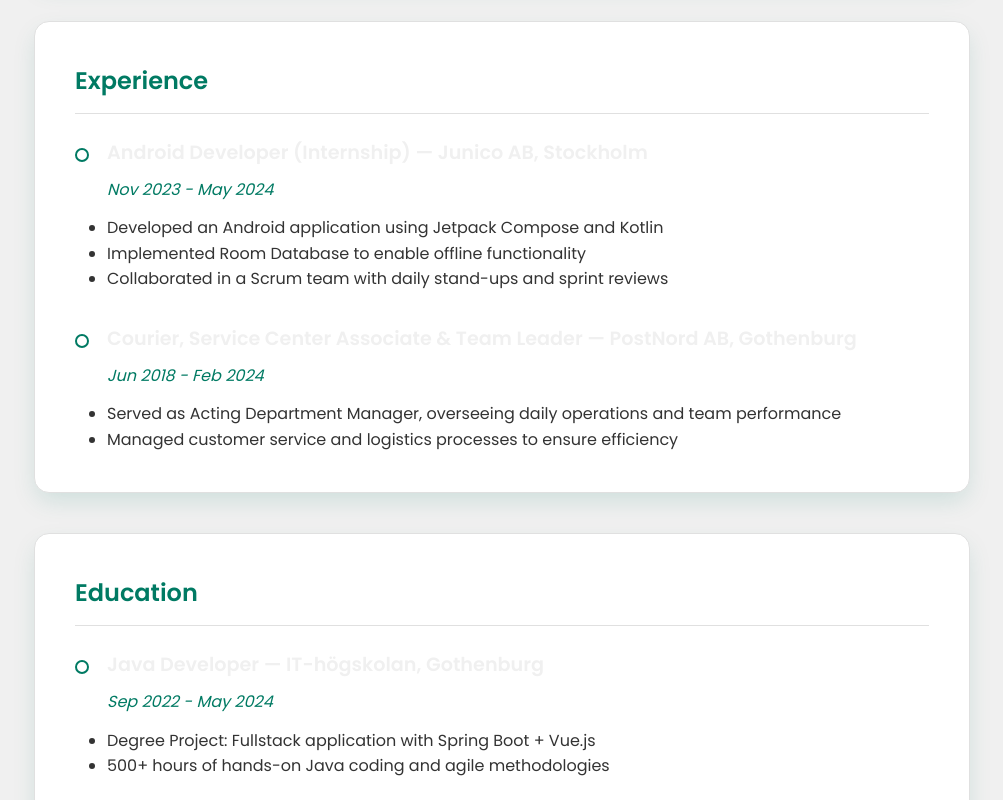
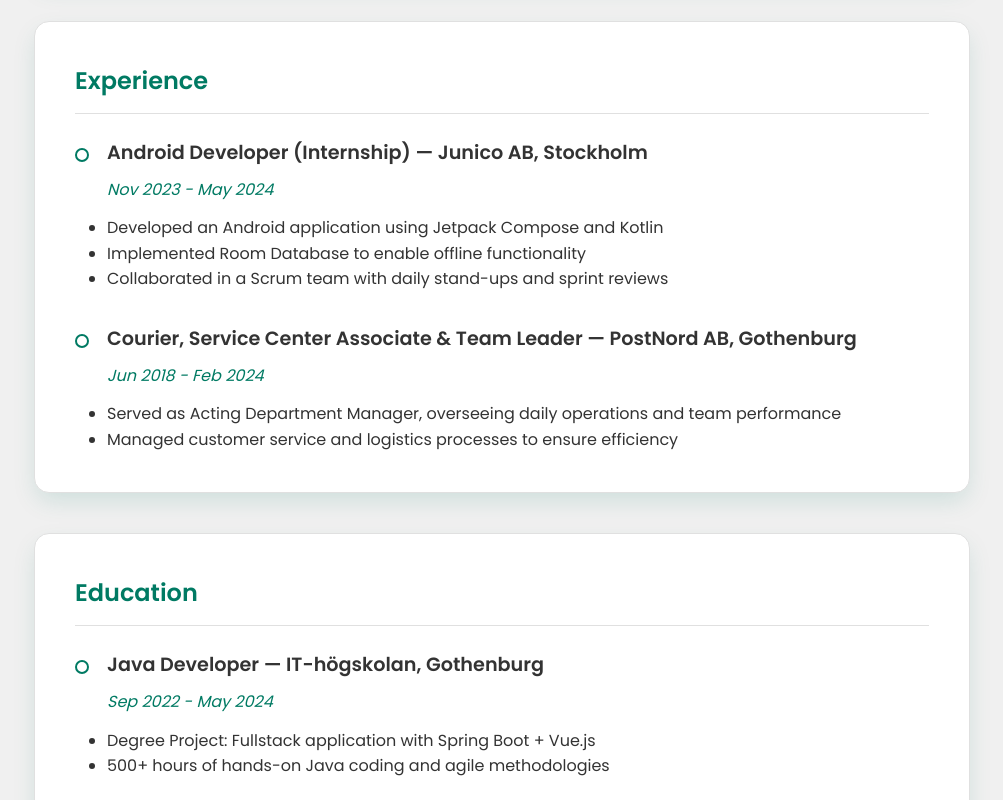
Before and after one commit to wassimtajeddin/portfolio-vue, a Vue app: page /cv in a window 1280 px wide. Shown: the part 820-1620 px from the top of the page, without its empty margins (138-1141 px from the left). Built offline with nearby package versions, Linux system fonts and the light colour scheme.

Commit message:
Make cv-item h4 more readable on light mode

```diff
--- a/src/assets/style.css
+++ b/src/assets/style.css
@@ -1,5 +1,6 @@
 @import url('https://fonts.googleapis.com/css2?family=Poppins:wght@400;600&display=swap');
 @import url('https://cdnjs.cloudflare.com/ajax/libs/font-awesome/6.4.0/css/all.min.css');
+
 
 :root {
             --primary-color: #0a0a0a;
@@ -551,10 +552,15 @@ section {
 }
 
 .cv-item h4 {
-  color: #f0f0f0;
-  margin-bottom: 0.5rem;
-  font-size: 1.2rem;
-}
+            color: #f0f0f0;
+            margin-bottom: 0.5rem;
+            font-size: 1.2rem;
+        }
+
+        [data-theme="light"] .cv-item h4 {
+            color: #333;
+        }
+
 
 .cv-item .date {
   color: var(--accent-color);
```
